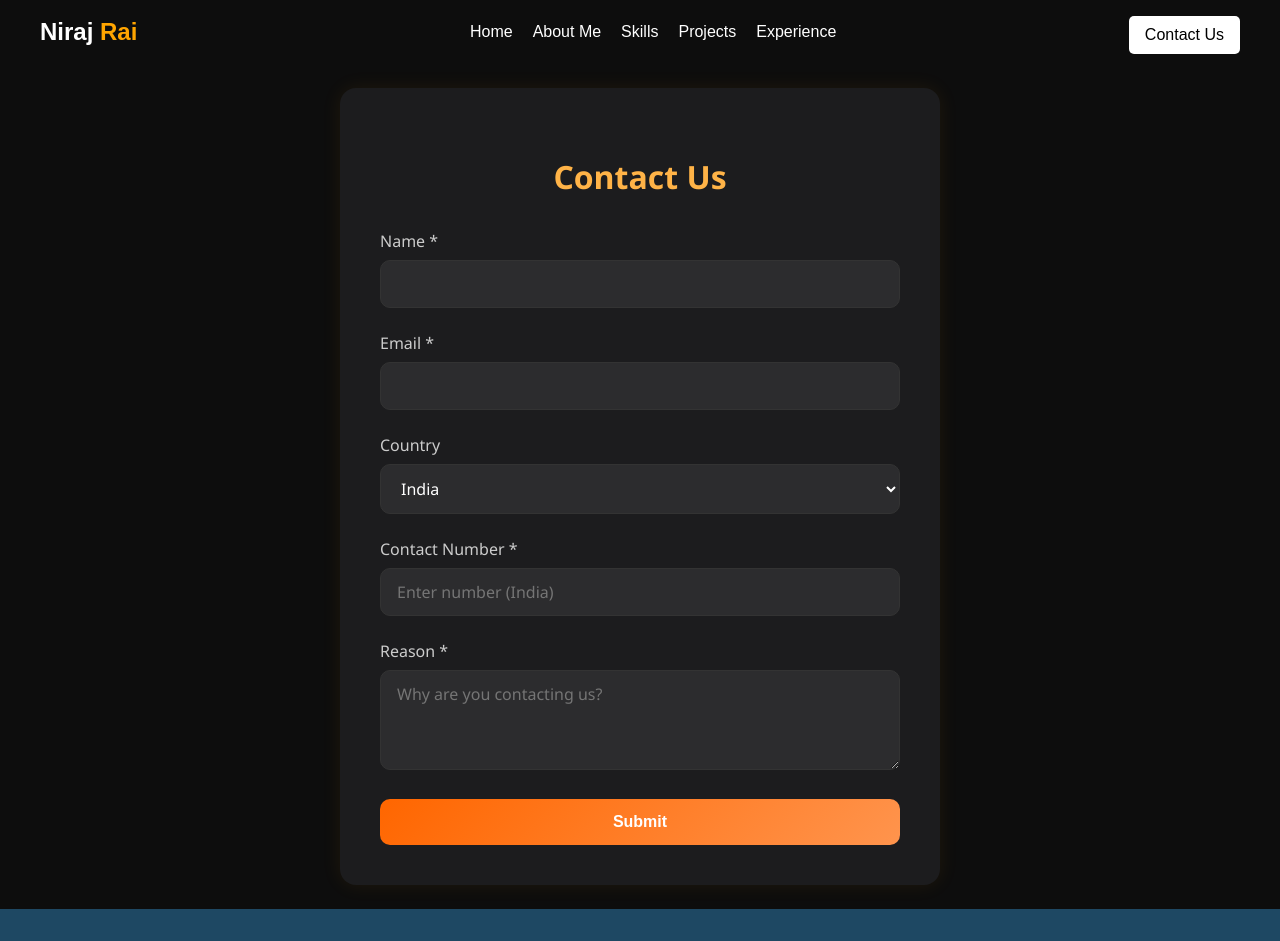
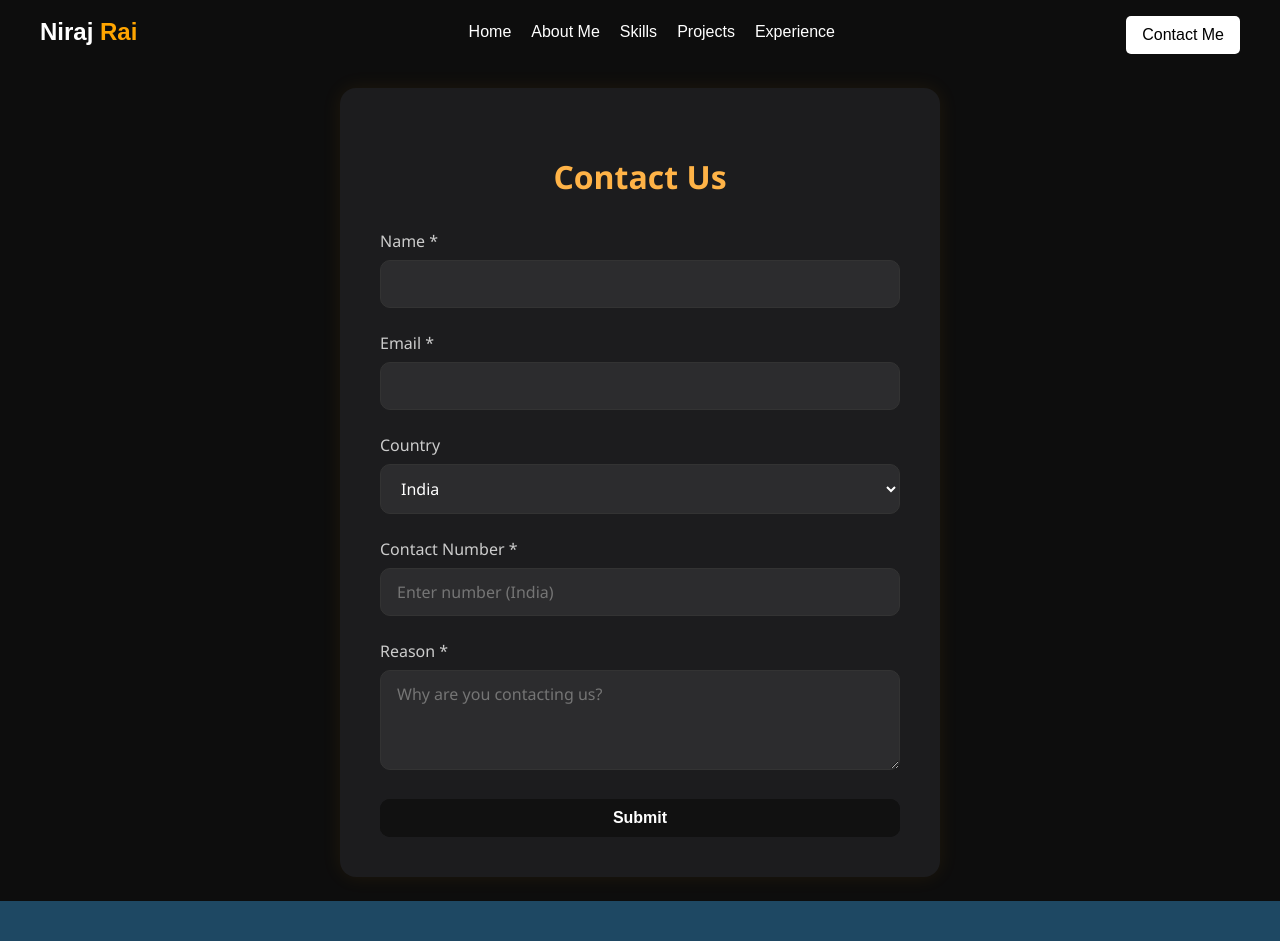
Before and after one commit to nirajraiy/portfolioweb, a Next.js app: page /site/contact in a window 1280 px wide. Shown: the top 941 px of the page. Built offline with nearby package versions, Linux system fonts and the light colour scheme.

Commit message:
Enhance Ui Part and add custom Button and loader

```diff
--- a/src/app/site/contact/page.tsx
+++ b/src/app/site/contact/page.tsx
@@ -1,6 +1,8 @@
 "use client";
 import React, { useState } from "react";
 import "./styles.css";
+import Buttons from "@/components/constants/Buttons";
+import CommonLoader from "@/components/constants/CommonLoader";
 
 const countryRegex: { [key: string]: RegExp } = {
   India: /^[6-9]\d{9}$/,
@@ -41,6 +43,8 @@ const Contact = () => {
     email: "",
     reason: "",
   });
+
+  const [loading, setLoading] = useState<boolean>(false);
 
   const handleChange = (
     e: React.ChangeEvent<HTMLInputElement | HTMLSelectElement | HTMLTextAreaElement>
@@ -132,6 +136,8 @@ const Contact = () => {
   if (!allValid) return;
 
   try {
+      setLoading(true)
+
     const response = await fetch("/api/contact", {
       method: "POST",
       headers: { "Content-Type": "application/json" },
@@ -160,6 +166,8 @@ const Contact = () => {
   } catch (error) {
     console.error("Submission error:", error);
     alert("❌ Network/server error.");
+  } finally {
+      setLoading(false)
   }
 };
 
@@ -240,9 +248,16 @@ const Contact = () => {
               <p className="error">{errors.reason}</p>
             )}
           </div>
+          <Buttons
+            buttonName="Submit"
+            type="submit"
+          />
 
-          <button type="submit">Submit</button>
+          {/* <button type="submit">Submit</button> */}
         </form>
+       {loading &&
+        <CommonLoader/>
+       }
     </section>
   );
 };
--- /dev/null
+++ b/src/components/constants/Buttons.tsx
@@ -0,0 +1,19 @@
+import React from 'react';
+import './stylesHomePage/Button.css';
+
+interface ButtonsProps {
+  buttonName: string;
+  onClick?: () => void;
+  type?: 'button' | 'submit' | 'reset';
+//   type?: string;
+}
+
+const Buttons: React.FC<ButtonsProps> = ({ buttonName, onClick, type }) => {
+  return (
+    <button type={type} className="glow-on-hover" onClick={onClick}>
+      {buttonName}
+    </button>
+  );
+};
+
+export default Buttons;
--- /dev/null
+++ b/src/components/constants/CommonLoader.tsx
@@ -0,0 +1,12 @@
+import React from 'react';
+import './stylesHomePage/loader.css';
+
+const CommonLoader = () => {
+  return (
+    <div className="loader-overlay">
+      <div className="loadert"></div>
+    </div>
+  );
+};
+
+export default CommonLoader;
--- a/src/components/constants/Navbar.tsx
+++ b/src/components/constants/Navbar.tsx
@@ -1,75 +1,9 @@
-// "use client";
-// import { useState } from "react";
-// import styles from "./stylesHomePage/Navbar.module.css";
-
-// export default function Navbar() {
-//   const [drawerOpen, setDrawerOpen] = useState(false);
-
-//   return (
-//     <nav className={styles.navbar}>
-//       <div className={styles.logo}>
-//         Niraj <span>Rai</span>
-//       </div>
-
-//       <ul className={styles.navLinks}>
-//         <li >Home</li>
-//         <li>About Me</li>
-//         <li>Skills</li>
-//         <li>Projects</li>
-//         <li>Experience</li>
-//       </ul>
-
-//       <button className={styles.contactBtn}>Contact Us</button>
-
-//       {/* Mobile Hamburger Icon */}
-//       <div className={styles.hamburger} onClick={() => setDrawerOpen(true)}>
-//         <span></span>
-//         <span></span>
-//         <span></span>
-//       </div>
-
-//       {/* Mobile Drawer */}
-//       <div
-//         className={`${styles.drawer} ${drawerOpen ? styles.drawerOpen : ""}`}
-//       >
-//         <div className={styles.drawerHeader}>
-//           <div
-//             className={styles.closeIcon}
-//             onClick={() => setDrawerOpen(false)}
-//           >
-//             &#10005;
-//           </div>
-//           <div className={styles.drawerLogo}>
-//             Niraj <span>Rai</span>
-//           </div>
-//         </div>
-
-//         <ul className={styles.drawerLinks}>
-//           <li onClick={() => setDrawerOpen(false)}>Home</li>
-//           <li onClick={() => setDrawerOpen(false)}>About Us</li>
-//           <li onClick={() => setDrawerOpen(false)}>Portfolio</li>
-//           <li onClick={() => setDrawerOpen(false)}>Services</li>
-//           <li onClick={() => setDrawerOpen(false)}>Pricing</li>
-//           <li
-//             onClick={() => setDrawerOpen(false)}
-//             className={styles.drawerContactBtn}
-//           >
-//             Contact Us
-//           </li>
-//         </ul>
-//       </div>
-//     </nav>
-//   );
-// }
-
-
-
-
-
 "use client";
 import { useState } from "react";
 import { useRouter } from "next/navigation";
+import { AnimatePresence, motion } from "framer-motion";
 import styles from "./stylesHomePage/Navbar.module.css";
+import Buttons from "./Buttons";
 
 export default function Navbar() {
   const [drawerOpen, setDrawerOpen] = useState(false);
@@ -77,7 +11,7 @@ export default function Navbar() {
 
   const navigate = (path: string) => {
     router.push(path);
-    setDrawerOpen(false); // close drawer on mobile
+    setDrawerOpen(false);
   };
 
   return (
@@ -86,7 +20,6 @@ export default function Navbar() {
         Niraj <span>Rai</span>
       </div>
 
-      {/* Desktop Nav Links */}
       <ul className={styles.navLinks}>
         <li onClick={() => navigate("/")}>Home</li>
         <li onClick={() => navigate("/site/about")}>About Me</li>
@@ -95,26 +28,60 @@ export default function Navbar() {
         <li onClick={() => navigate("/site/experience")}>Experience</li>
       </ul>
 
-      <button className={styles.contactBtn} onClick={() => navigate("/site/contact")}>
-        Contact Us
+      <button
+        className={styles.contactBtn}
+        onClick={() => navigate("/site/contact")}
+      >
+        Contact Me
       </button>
+      {/* DESKTOP ONLY BUTTON */}
+      {/* <div className="desktopOnly">
+  <Buttons buttonName="Contact Us" onClick={() => navigate("/site/contact")} />
+</div> */}
 
-      {/* Mobile Hamburger Icon */}
       <div className={styles.hamburger} onClick={() => setDrawerOpen(true)}>
         <span></span>
         <span></span>
         <span></span>
       </div>
 
-      {/* Mobile Drawer */}
-      <div
-        className={`${styles.drawer} ${drawerOpen ? styles.drawerOpen : ""}`}
+      <AnimatePresence>
+        {drawerOpen && (
+          <>
+            {/* Overlay */}
+            <motion.div
+              className={styles.overlay}
+              initial={{ opacity: 0 }}
+              animate={{ opacity: 0.5 }}
+              exit={{ opacity: 0 }}
+              onClick={() => setDrawerOpen(false)}
+            />
+
+            {/* Drawer */}
+            <motion.div
+              className={styles.drawer}
+              initial={{ x: "-100%" }}
+              animate={{ x: 0 }}
+              exit={{ x: "-100%" }}
+              transition={{ type: "spring", stiffness: 300, damping: 30 }}
+              drag="x"
+              dragConstraints={{ left: 0, right: 0 }}
+              onDragEnd={(e, info) => {
+                if (info.offset.x < -80) setDrawerOpen(false);
+              }}
+              onClick={(e) => e.stopPropagation()}
             >
               <div className={styles.drawerHeader}>
-          <div className={styles.closeIcon} onClick={() => setDrawerOpen(false)}>
+                <div
+                  className={styles.closeIcon}
+                  onClick={() => setDrawerOpen(false)}
+                >
                   &#10005;
                 </div>
-          <div className={styles.drawerLogo} onClick={() => navigate("/")}>
+                <div
+                  className={styles.drawerLogo}
+                  onClick={() => navigate("/")}
+                >
                   Niraj <span>Rai</span>
                 </div>
               </div>
@@ -125,14 +92,23 @@ export default function Navbar() {
                 <li onClick={() => navigate("/site/skills")}>Skills</li>
                 <li onClick={() => navigate("/site/projects")}>Projects</li>
                 <li onClick={() => navigate("/site/experience")}>Experience</li>
-          <li
+                {/* <li
                   onClick={() => navigate("/site/contact")}
                   className={styles.drawerContactBtn}
                 >
                   Contact Us
-          </li>
+                </li> */}
+                <div className="mobileOnly">
+                  <Buttons
+                    buttonName="Contact Me"
+                    onClick={() => navigate("/site/contact")}
+                  />
+                </div>
               </ul>
-      </div>
+            </motion.div>
+          </>
+        )}
+      </AnimatePresence>
     </nav>
   );
 }
--- /dev/null
+++ b/src/components/constants/stylesHomePage/Button.css
@@ -0,0 +1,111 @@
+
+.button-demo {
+    margin-top: 10px;
+    margin-left: 10px;
+
+}
+
+/* .button-demo label {
+    font-size: 18px;
+    font-weight: normal;
+    font-family: auto;
+    color: white;
+} */
+
+.demo-buttons-group {
+    margin-top: 2px;
+}
+
+/* Hover Glow Effect */
+smart-button.glow-on-hover {
+    overflow: initial;
+    width: auto;
+    --smart-button-opacity-focus: initial;
+    --smart-button-opacity-hover: initial;
+    --smart-button-opacity-active: initial;
+}
+
+smart-button.glow-on-hover button {
+    overflow: hidden;
+}
+
+smart-button.glow-on-hover button,
+.glow-on-hover {
+    /* height: 50px; */
+    padding: 10px 16px;
+    border: none;
+    outline: none;
+    color: #fff;
+    background: #111;
+    cursor: pointer;
+    position: relative;
+    z-index: 0;
+    border-radius: 10px;
+}
+
+smart-button.glow-on-hover button:before,
+.glow-on-hover:before {
+    content: '';
+    background: linear-gradient(45deg, #ff0000, #ff7300, #fffb00, #48ff00, #00ffd5, #002bff, #7a00ff, #ff00c8, #ff0000);
+    position: absolute;
+    top: -2px;
+    left: -2px;
+    background-size: 400%;
+    z-index: -1;
+    filter: blur(5px);
+    width: calc(100% + 4px);
+    height: calc(100% + 4px);
+    animation: glowing 20s linear infinite;
+    opacity: 0;
+    transition: opacity .3s ease-in-out;
+    border-radius: 10px;
+}
+
+smart-button.glow-on-hover button:active,
+.glow-on-hover:active {
+    color: #000;
+    --smart-button-color-active: #000;
+}
+
+smart-button.glow-on-hover:active button:after,
+.glow-on-hover:active:after {
+    background: transparent;
+}
+
+smart-button.glow-on-hover:hover button:before,
+.glow-on-hover:hover:before {
+    opacity: 1;
+}
+
+smart-button.glow-on-hover button:after,
+.glow-on-hover:after {
+    z-index: -1;
+    content: '';
+    position: absolute;
+    width: 100%;
+    height: 100%;
+    background: #111;
+    left: 0;
+    top: 0;
+    border-radius: 10px;
+}
+
+@keyframes glowing {
+    0% {
+        background-position: 0 0;
+    }
+
+    50% {
+        background-position: 400% 0;
+    }
+
+    100% {
+        background-position: 0 0;
+    }
+}
+
+.mobileOnly .glow-on-hover {
+  width: 100%;
+  text-align: center;
+  margin-top: 10px;
+}
--- /dev/null
+++ b/src/components/constants/stylesHomePage/loader.css
@@ -0,0 +1,29 @@
+.loader-overlay {
+  position: fixed; /* full screen overlay */
+  top: 0;
+  left: 0;
+  width: 100%;
+  height: 100%;
+  background-color: rgba(0, 0, 0, 0.75); /* black with 75% opacity */
+  display: flex;
+  align-items: center;
+  justify-content: center;
+  z-index: 9999; /* make sure it's above other content */
+}
+.loadert {
+  width: 60px;
+  aspect-ratio: 2;
+  --_g: no-repeat radial-gradient(farthest-side,#9f6b1b 90%,#f3f4c800);
+  background:
+    var(--_g) 0    50%,
+    var(--_g) 50%  50%,
+    var(--_g) 50%  50%,
+    var(--_g) 100% 50%;
+  background-size: 25% 50%;
+  animation: l12 1s infinite linear;
+}
+@keyframes l12 {
+    33%  {background-position:0   0  ,50% 100%,50%  100%,100% 0}
+    66%  {background-position:50% 0  ,0   100%,100% 100%,50%  0}
+    100% {background-position:50% 50%,0   50% ,100% 50% ,50%  50%}
+}
```
Also changed, not shown: src/app/site/about/page.tsx (+14 -5 lines), src/app/site/projects/page.tsx (+5 -10 lines), src/components/constants/stylesHomePage/Navbar.module.css (+43 -1 lines), src/components/homePage/styles/Hero.module.css (+2 -5 lines). Lines whose indentation alone changed are shown as unchanged.
